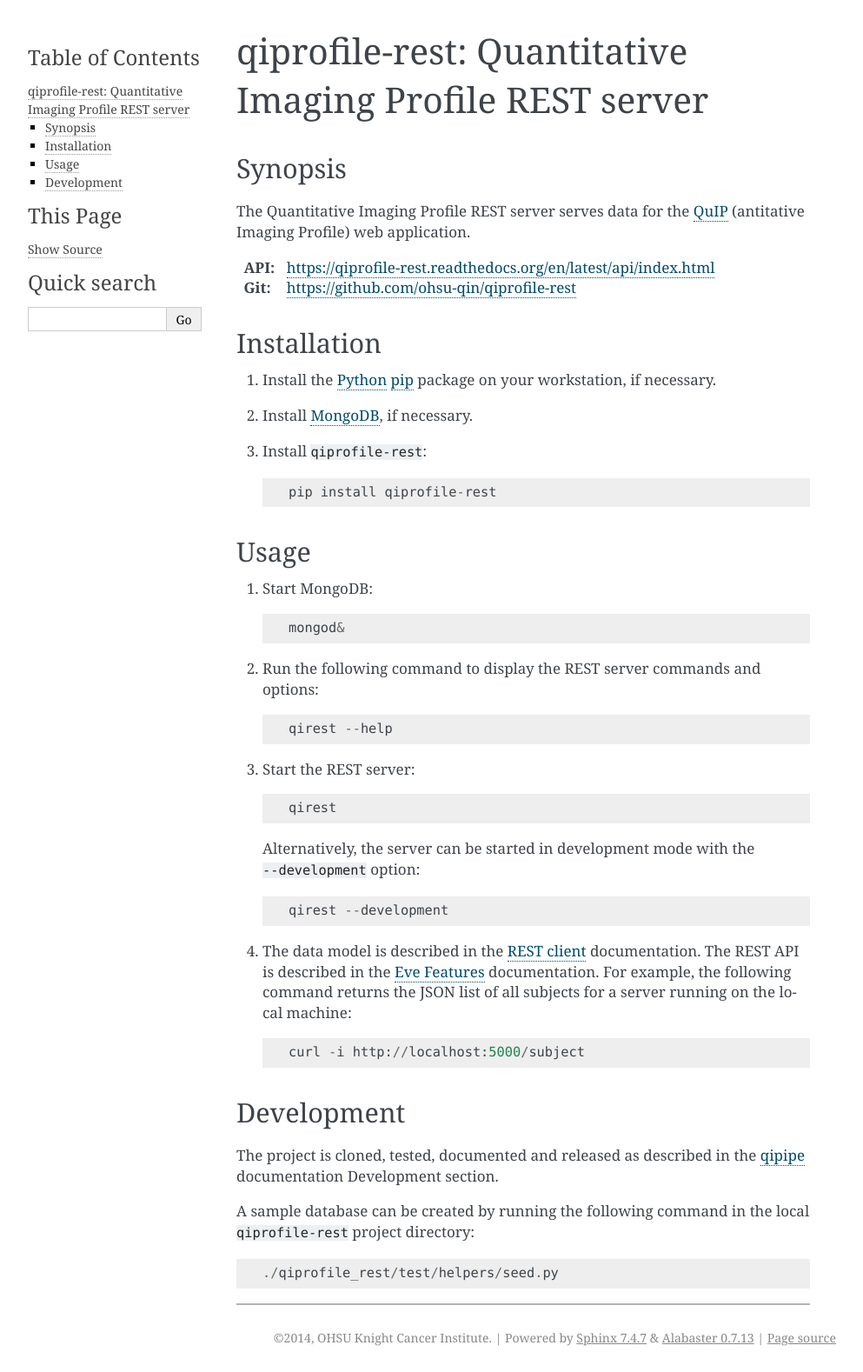
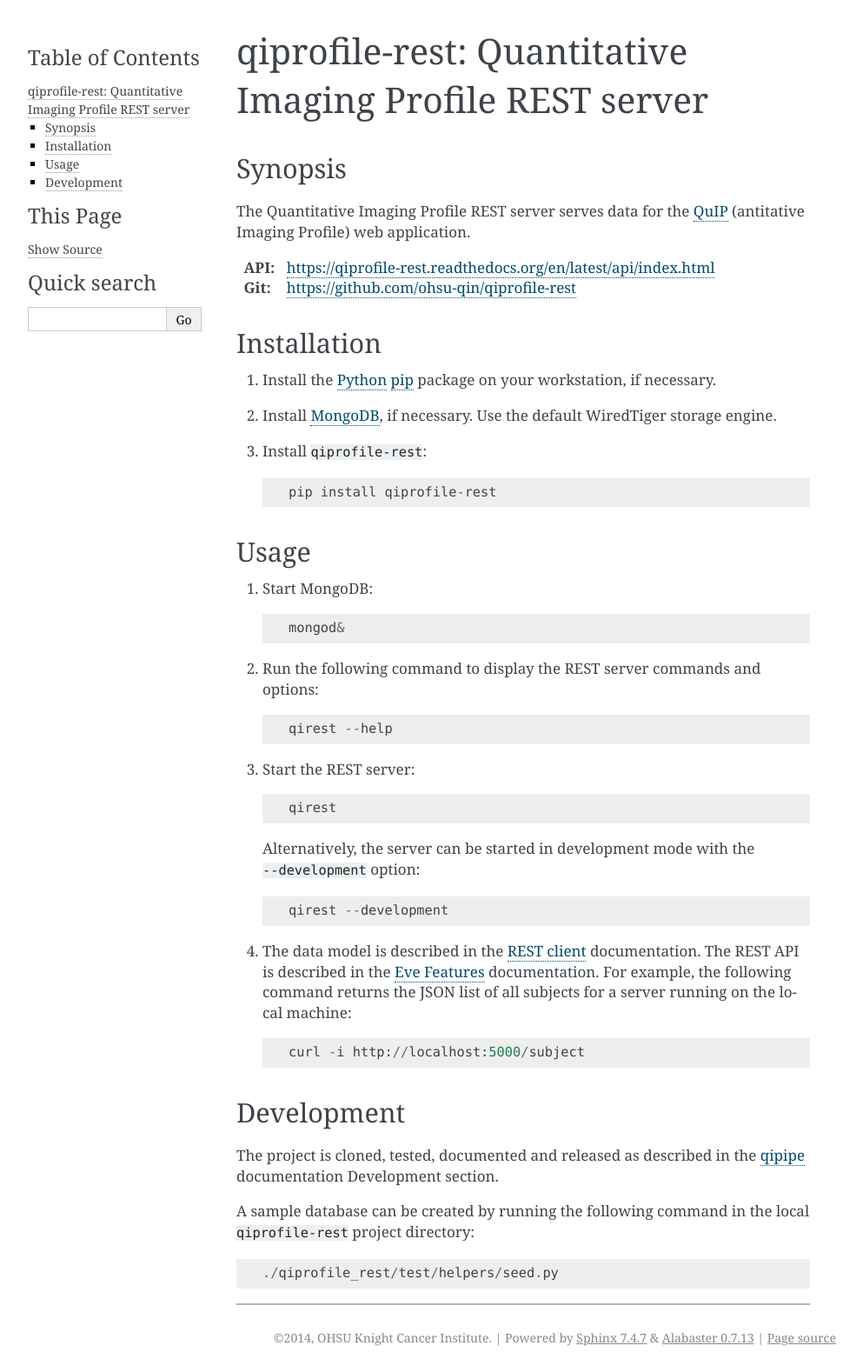
Before and after one commit to ohsu-qin/qiprofile-rest, a Sphinx documentation site: the page built from doc/index.rst, in a window 1280 px wide. Shown: the whole page at 87% size, without its empty margins (148-1141 px from the left). Built offline with Sphinx 7.4.7, drawn with Linux system fonts in a browser that asks for light colours.

Commit message:
Update MongoDB link in doc.

```diff
--- a/doc/index.rst
+++ b/doc/index.rst
@@ -18,7 +18,7 @@
 ************
 1. Install the Python_ pip_ package on your workstation, if necessary.
 
-2. Install MongoDB_, if necessary.
+2. Install MongoDB_, if necessary. Use the default WiredTiger storage engine.
 
 3. Install ``qiprofile-rest``::
 
@@ -79,7 +79,7 @@
 
 .. _Knight Cancer Institute: http://www.ohsu.edu/xd/health/services/cancer
 
-.. _MongoDB: http://django-mongodb.org
+.. _MongoDB: https://docs.mongodb.org/manual/
 
 .. _nose: https://nose.readthedocs.org/en/latest/
 
```
